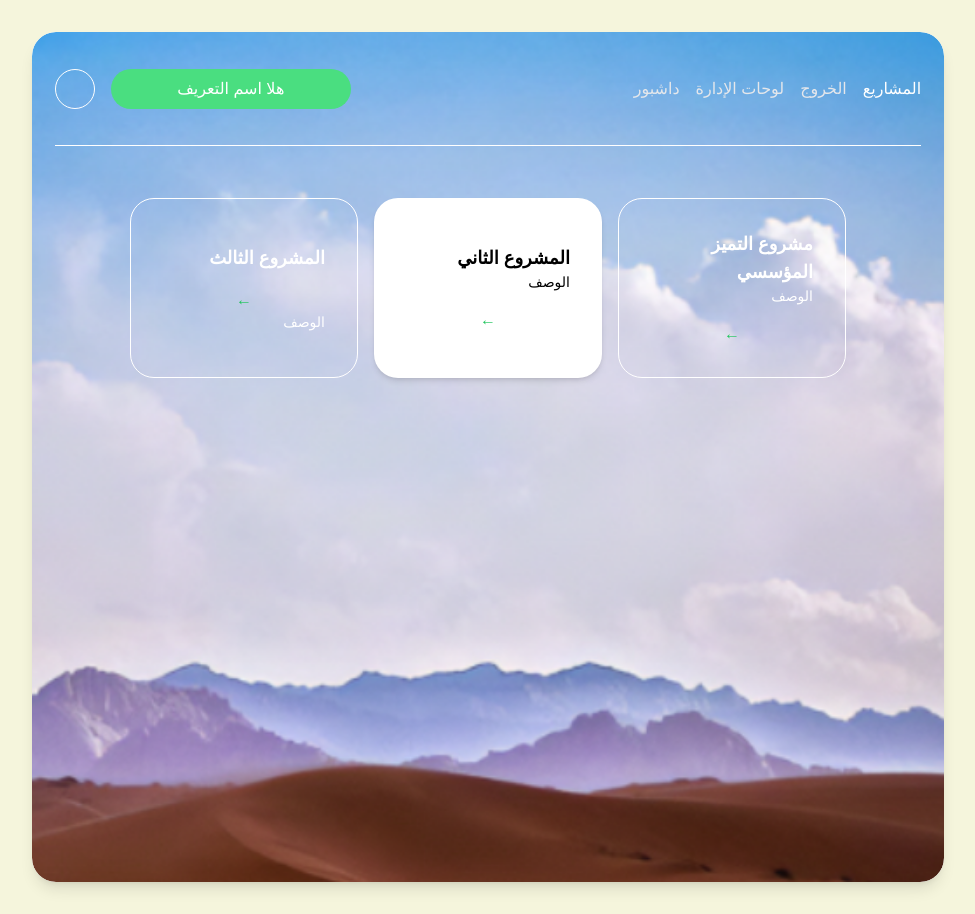
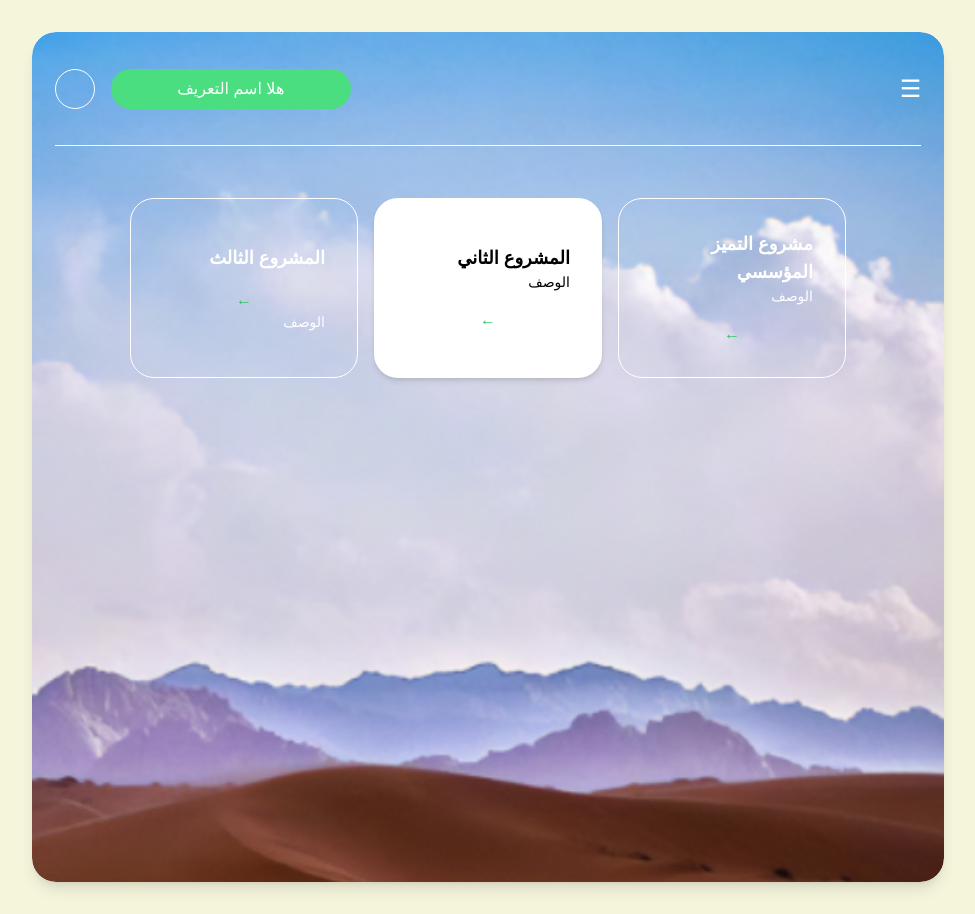
Before and after one commit to planet-nine-project-management-app/front-end, a Next.js app: page /projects in a window 1280 px wide. Shown: the whole page, without its empty margins (152-1127 px from the left). Built offline with nearby package versions, Linux system fonts and the light colour scheme.

Commit message:
Added modal for menu

```diff
--- a/src/app/projects/page.js
+++ b/src/app/projects/page.js
@@ -1,9 +1,31 @@
+'use client';
+
+import { useState, useRef, useEffect } from 'react';
 import Link from 'next/link';
 
 const ProjectsPage = () => {
+  const [isModalOpen, setIsModalOpen] = useState(false);
+  const modalRef = useRef(null);
+
+  // Close modal if clicking outside it
+  useEffect(() => {
+    const handleClickOutside = (event) => {
+      if (modalRef.current && !modalRef.current.contains(event.target)) {
+        setIsModalOpen(false);
+      }
+    };
+    if (isModalOpen) {
+      document.addEventListener('mousedown', handleClickOutside);
+    }
+    return () => {
+      document.removeEventListener('mousedown', handleClickOutside);
+    };
+  }, [isModalOpen]);
+
   return (
-    <div className="flex justify-center items-center min-h-screen p-4 bg-[#F5F5DC]">
-      <div className="w-[75%] bg-white rounded-1.5rem shadow-lg overflow-hidden" style={{ height: 'calc(-90px + 80vh);' }}>
+    <div className="flex justify-center items-center min-h-screen p-4 bg-[#F5F5DC] relative">
+      {/* Main Content */}
+      <div className="relative w-[75%] bg-white rounded-1.5rem shadow-lg overflow-hidden" style={{ height: 'calc(-90px + 80vh);' }}>
         <main className="flex flex-col items-center justify-center w-full">
           <div
             className="w-full h-[800px] md:h-[850px] bg-cover bg-center rounded-1.5rem shadow-lg"
@@ -20,24 +42,18 @@ const ProjectsPage = () => {
                       <span className="text-white">هلا اسم التعريف</span>
                     </button>
                   </div>
-                  <nav className="flex space-x-4 text-right">
-                    <Link href="/" className="hover:underline text-gray-200">
-                      داشبور
-                    </Link>
-                    <Link href="/management" className="hover:underline text-gray-200">
-                      لوحات الإدارة
-                    </Link>
-                    <Link href="/logout" className="hover:underline text-gray-200">
-                      الخروج
-                    </Link>
-                    <Link href="/projects" className="hover:underline text-white">
-                      المشاريع
-                    </Link>
-                  </nav>
+                  {/* Menu Icon */}
+                  <button
+                    onClick={() => setIsModalOpen(!isModalOpen)}
+                    className="text-white text-2xl hover:text-green-500 transition duration-300"
+                  >
+                    ☰
+                  </button>
                 </div>
               </div>
             </header>
             <div className="flex items-center mt-4 justify-center space-x-4">
+              {/* Project Cards */}
               <div className="h-[180px] hidden md:flex flex-col text-right justify-center w-1/4 p-8 rounded-1.5rem border-[1px] border-white border-solid text-white hover:bg-gray-100 hover:text-black hover:cursor-pointer transition duration-300">
                 <h2 className="text-lg font-semibold">المشروع الثالث</h2>
                 <button className="text-green-500 mt-4">{'←'}</button>
@@ -56,8 +72,43 @@ const ProjectsPage = () => {
             </div>
           </div>
         </main>
+
+        {/* Modal and Overlay */}
+        {isModalOpen && (
+          <>
+            {/* Overlay */}
+            <div className="fixed inset-0 bg-black bg-opacity-50 z-10"></div>
+
+            {/* Modal */}
+            <div
+              ref={modalRef}
+              className="absolute top-0 right-0 w-[250px] h-full bg-green-500 text-white flex flex-col p-6 rounded-1.5rem z-20"
+            >
+              <button
+                onClick={() => setIsModalOpen(false)}
+                className="self-end text-white text-2xl hover:text-gray-200 transition duration-300"
+              >
+                ✕
+              </button>
+              <nav className="mt-8 space-y-4 text-lg">
+                <Link href="/projects" className="block hover:underline">
+                  المشاريع
+                </Link>
+                <Link href="/" className="block hover:underline">
+                  داشبورد
+                </Link>
+                <Link href="/management" className="block hover:underline">
+                  لوحات الإدارة
+                </Link>
+                <Link href="/logout" className="block hover:underline">
+                  الخروج
+                </Link>
+              </nav>
+            </div>
+          </>
+        )}
       </div>
-    </div >
+    </div>
   );
 };
 
```
